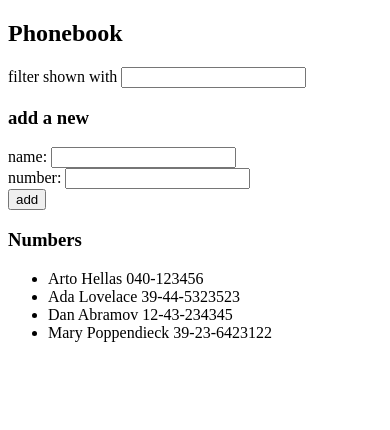
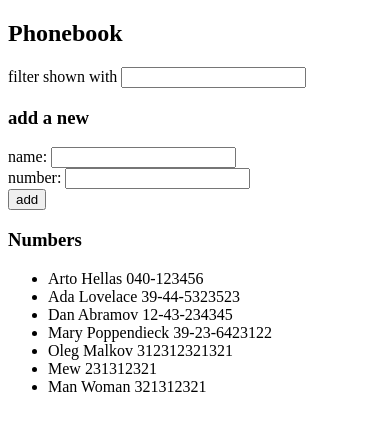
Before and after one commit to Glunomes/Fullstack-open, a React (Vite) app in the folder part2/phonebook/: page / in a window 390 px wide. Shown: the top 430 px of the page. Built offline with nearby package versions, Linux system fonts and the light colour scheme; data requests are answered from the project's data file.

Commit message:
2.12: phonebook step 7

```diff
--- a/part2/phonebook/db.json
+++ b/part2/phonebook/db.json
@@ -1,5 +1,5 @@
 {
-  "persons":[
+  "persons": [
     {
       "name": "Arto Hellas",
       "number": "040-123456",
@@ -19,6 +19,22 @@
       "name": "Mary Poppendieck",
       "number": "39-23-6423122",
       "id": "4"
+    },
+    {
+      "name": "Oleg Malkov",
+      "number": "312312321321",
+      "id": "WVCFWQCVBuQ"
+    },
+    {
+      "name": "Mew",
+      "number": "231312321",
+      "id": "lKQ90L2NHkw"
+    },
+    {
+      "name": "Man Woman",
+      "number": "321312321",
+      "id": "xvg3NctETHw"
     }
-  ]
+  ],
+  "$schema": "./node_modules/json-server/schema.json"
 }
--- a/part2/phonebook/src/App.jsx
+++ b/part2/phonebook/src/App.jsx
@@ -8,14 +8,11 @@
   const [persons, setPersons] = useState([])
 
   useEffect(() => {
-    console.log('effect')
     axios
       .get('http://localhost:3001/persons')
       .then(response => {
-        console.log('promise fulfilled')
         setPersons(response.data)
       })
-
   }, [])
 
   const [newName, setNewName] = useState('')
@@ -36,12 +33,16 @@
     }
     const personObject = {
       name: newName,
-      number: newNumber,
-      id: String(persons.length+1)
+      number: newNumber
     }
-    setPersons(persons.concat(personObject))
-    setNewName('')
-    setNewNumber('')
+
+    axios
+      .post("http://localhost:3001/persons", personObject)
+      .then(response => {
+        setPersons(persons.concat(response.data))
+        setNewName('')
+        setNewNumber('')
+      })
   }
 
   const personToShow = persons.filter(person =>
```
